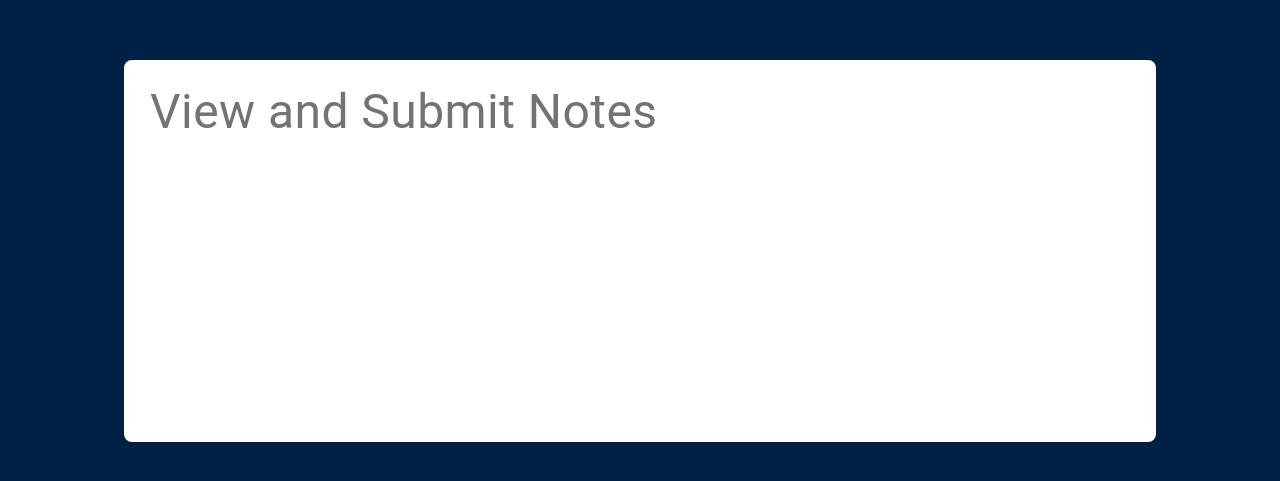
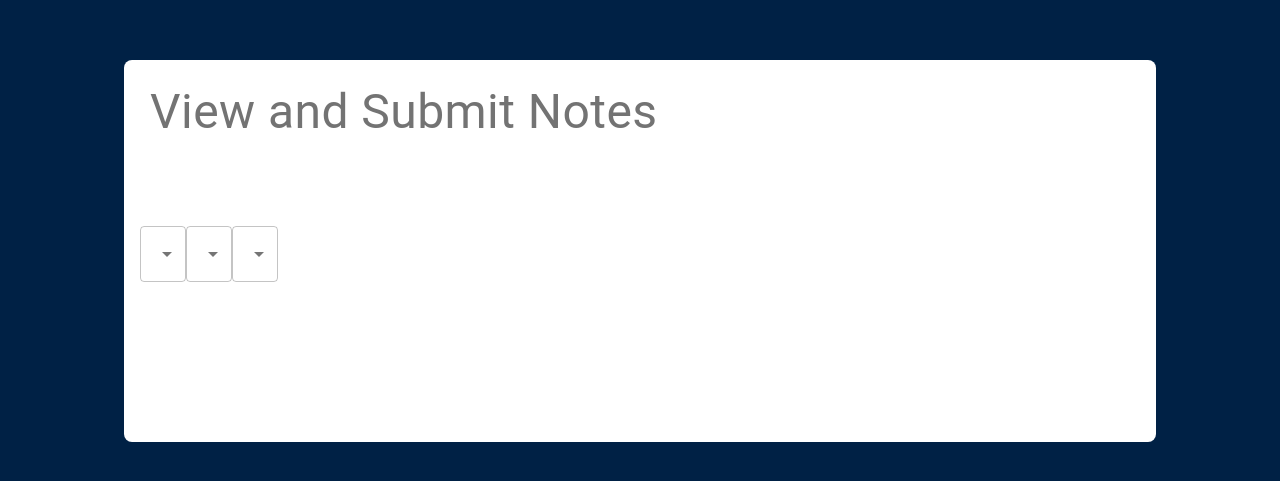
Before and after one commit to ronalldchan/UBC-Notes, a React (Create React App) app in the folder frontend/: page / in a window 1280 px wide. Shown: the part 149-630 px from the top of the page. Built offline with nearby package versions, Linux system fonts and the light colour scheme.

Commit message:
Added dropdowns

```diff
--- a/frontend/src/App.tsx
+++ b/frontend/src/App.tsx
@@ -1,7 +1,7 @@
 import React from "react";
 import logo from "./logo.svg";
 import "./App.css";
-import TestHeader from "./TestHeader";
+import MainSelector from "./MainSelector";
 import { Container } from "@mui/system";
 
 function App() {
@@ -14,7 +14,7 @@ function App() {
   return (
     <div style={rootStyles}>
       <Container sx={{height: "100vh", display: "flex", justifyContent: "center", alignItems: "center"}}>
-          <TestHeader />
+          <MainSelector />
       </Container>
     </div>
   );
--- /dev/null
+++ b/frontend/src/MainSelector.tsx
@@ -0,0 +1,32 @@
+import { Box, Typography, Select, MenuItem } from "@mui/material";
+import React from "react";
+
+export default function TestHeader() {
+
+  return (
+    <Box sx={{ width:"1000px", height:"350px", display: "flex", flexDirection:"column", borderRadius: 2, p: 2, color:"#737373", backgroundColor:"#FFFFFF"}}>
+      <Typography component="div" fontSize={48} sx={({height: "150px", color: "#737373", paddingLeft: "10px"})}>
+        View and Submit Notes
+      </Typography>
+
+      <div>
+        <Select label="Year">
+          <MenuItem value={2022}>2022</MenuItem>
+          <MenuItem value={2023}>2023</MenuItem>
+        </Select>
+
+        <Select label="Course">
+          <MenuItem value={"CPSC210"}>CPSC210</MenuItem>
+          <MenuItem value={"CPSC213"}>CPSC213</MenuItem>
+        </Select>
+
+        <Select label="Section">
+          <MenuItem value={101}>101</MenuItem>
+          <MenuItem value={102}>102</MenuItem>
+        </Select>
+
+
+      </div>
+    </Box>
+  );
+}
--- a/frontend/src/TestHeader.tsx
+++ /dev/null
@@ -1,11 +0,0 @@
-import { Box, Typography } from "@mui/material";
-
-export default function TestHeader() {
-  return (
-    <Box component="div" sx={{ width:"1000px", height:"350px", display: "flex", borderRadius: 2, p: 2, backgroundColor:"#FFFFFF"}}>
-      <Typography fontSize={48} sx={({color: "#737373", paddingLeft: "10px"})}>
-         View and Submit Notes
-      </Typography>
-    </Box>
-  );
-}
```
Also changed, not shown: 1 other file (tests, documents, lock files or other folders).
